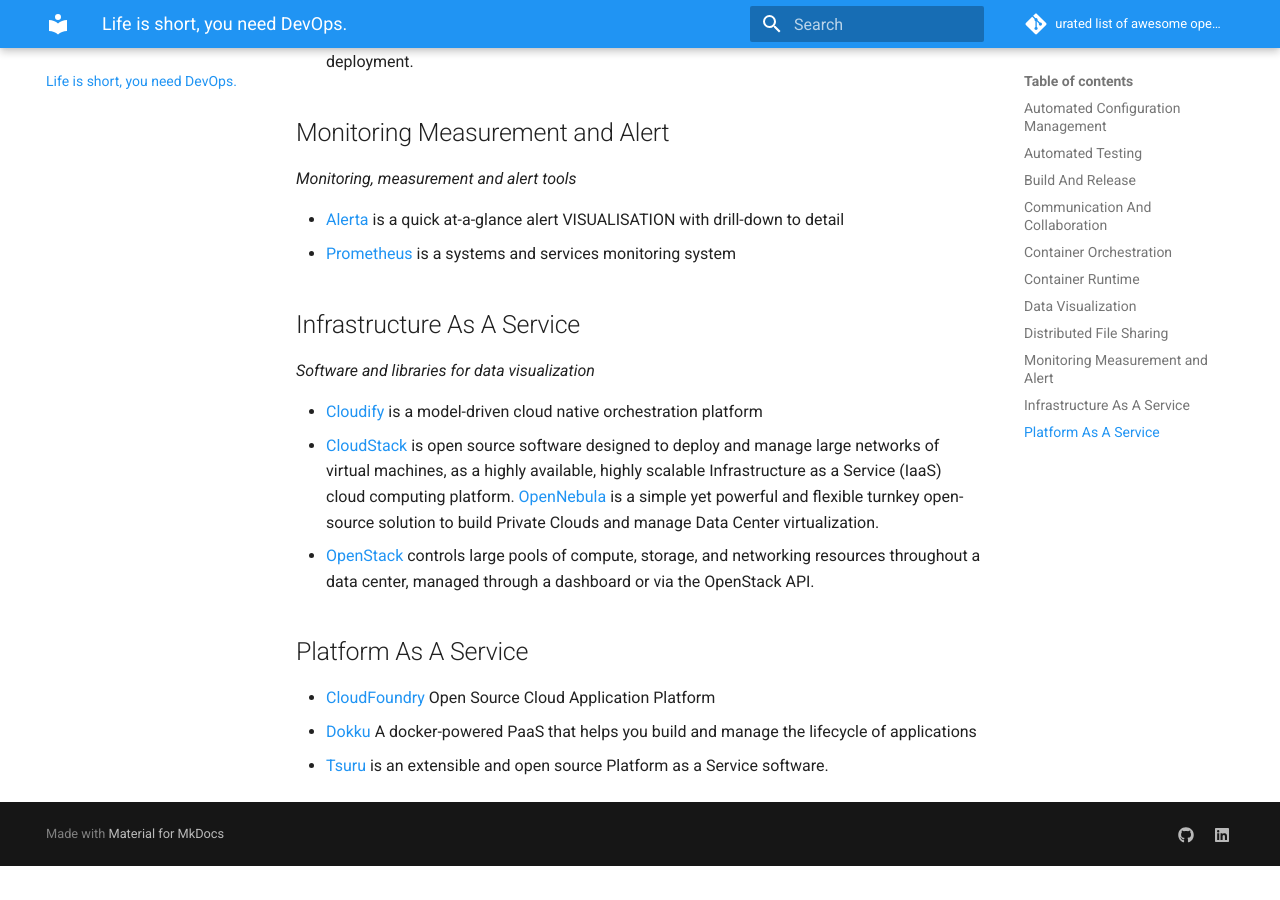
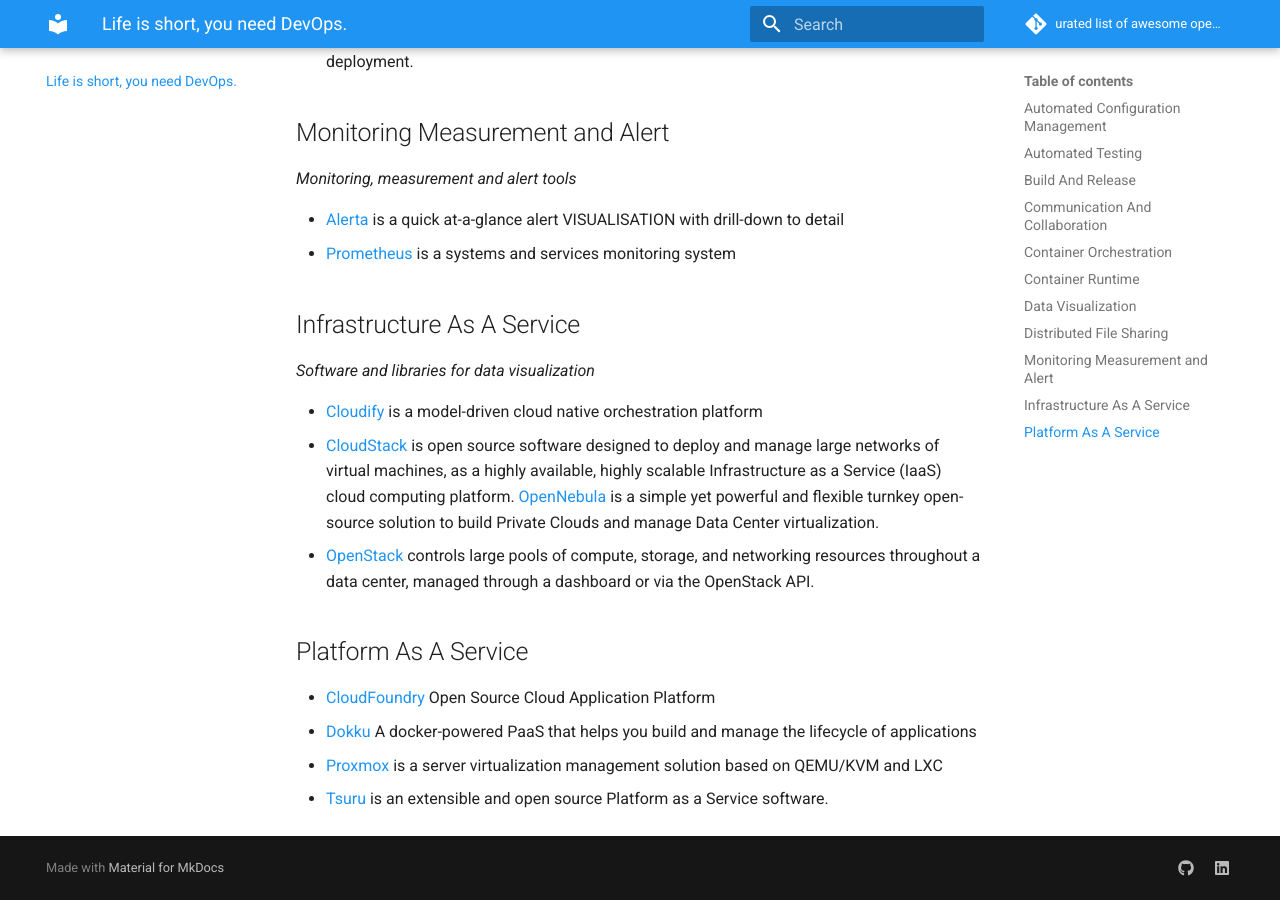
Before and after one commit to CCSGroupInternational/awesome-opensource, an MkDocs documentation site: the page built from docs/index.md, in a window 1280 px wide and 900 px high, scrolled down 3653 px. Built offline with MkDocs 1.6.1 and Material for MkDocs 9.7.7, drawn with Linux system fonts in a browser that asks for light colours; comment, search, counter and statistics services are not loaded; before the commit the page ends 4519 px from its top, so only the background shows below that.

Commit message:
Added proxmox

```diff
--- a/docs/index.md
+++ b/docs/index.md
@@ -125,4 +125,5 @@ the Elastic Stack
 ## Platform As A Service
 * [CloudFoundry](https://www.cloudfoundry.org/) Open Source Cloud Application Platform
 * [Dokku](http://dokku.viewdocs.io/dokku/) A docker-powered PaaS that helps you build and manage the lifecycle of applications
+* [Proxmox](https://pve.proxmox.com/wiki/Main_Page) is a server virtualization management solution based on QEMU/KVM and LXC
 * [Tsuru](https://tsuru.io/) is an extensible and open source Platform as a Service software.
```
